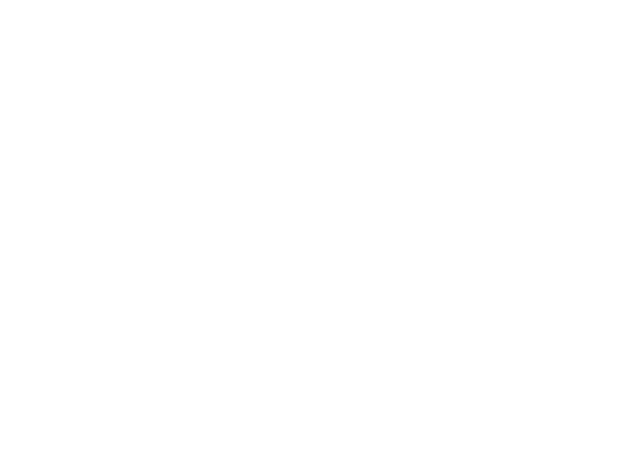
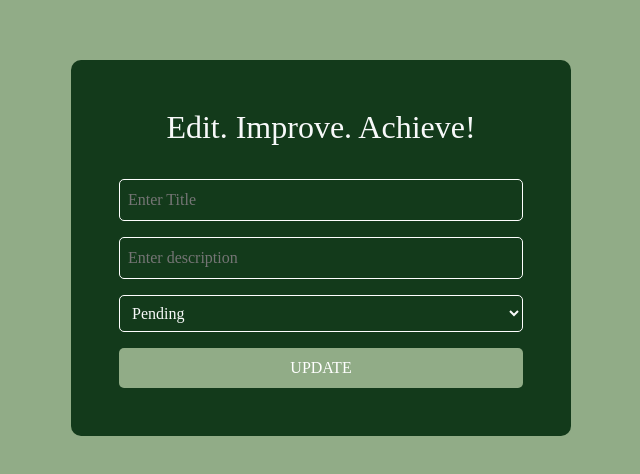
Before and after one commit to Sayana-TS/Todo_App, a React (Vite) app in the folder Frontend/: page /edit/1 in a window 1280 px wide. Before the commit this address had no page. Shown: the part 152-626 px from the top of the page, without its empty margins (319-959 px from the left). Built offline with nearby package versions, Linux system fonts and the light colour scheme; no server answers.

Commit message:
added and set up edit feature and created user Model in backend

```diff
--- a/Frontend/src/App.jsx
+++ b/Frontend/src/App.jsx
@@ -8,7 +8,7 @@ function App() {
     <>
       <Routes>
         <Route path='/' element={<HomePage/>}/>
-        <Route path='/edit' element={<EditPage/>}/>
+        <Route path='/edit/:id' element={<EditPage/>}/>
       </Routes>
     </>
   )
--- /dev/null
+++ b/Frontend/src/Screens/EditPage.css
@@ -0,0 +1,30 @@
+* {
+    margin: 0;
+    padding: 0;
+    box-sizing: border-box;
+}
+
+.main-box {
+    margin-top: 130px !important;
+}
+
+.screen {
+    background-color: #91ac87;
+    font-family: 'Chewy', cursive;
+    display: flex;
+    align-items: center;
+    justify-content: center;
+    min-height: 100vh;
+}
+
+.fields select {
+    background-color: #133a1b;
+    border: 1px solid white;
+    border-radius: 5px;
+}
+
+.fields select:focus {
+    outline: none;
+    border: 2px solid #91ac87;
+    box-shadow: 0 0 5px #91ac87;
+}
--- a/Frontend/src/Screens/EditPage.jsx
+++ b/Frontend/src/Screens/EditPage.jsx
@@ -1,11 +1,77 @@
-import React from 'react'
+import React, { useEffect, useState } from 'react';
+import './EditPage.css'
+import { useParams, useNavigate } from 'react-router-dom';
+import { useGetTodoByIdQuery, useUpdateTodoMutation, useGetTodosQuery } from '../slices/todoApiSlice';
 
 function EditPage() {
+
+  const { id } = useParams()
+
+  const [title, setTitle] = useState('')
+  const [description, setDescription] = useState('')
+  const [isCompleted, setIsCompleted] = useState(false)
+
+  const { data: todo, refetch } = useGetTodoByIdQuery({ id })
+  const [updateTodo] = useUpdateTodoMutation()
+  const {data, refetch : getAllTodos} = useGetTodosQuery()
+
+  const navigate = useNavigate()
+
+  const editHandler = async (e) => {
+    e.preventDefault()
+    try {
+      await updateTodo({
+        title,
+        description,
+        isCompleted,
+        id
+      }).unwrap()
+
+      setTitle('')
+      setDescription('')
+      setIsCompleted(false)
+
+      refetch()
+      getAllTodos()
+
+      navigate('/')
+
+    } catch (error) {
+      console.log(error)
+    }
+  }
+
+  useEffect(()=>{
+    if(todo){
+      setTitle(todo?.title)
+      setDescription(todo?.description)
+      setIsCompleted(todo?.isCompleted)
+    }
+  }, [todo])
+
   return (
     <>
+      <div className="container-fluid screen" style={{ minHeight: '100vh' }}>
+        <div className="main-box m-auto p-5" style={{ height: 'fit-content' }}>
+          <div className="form-box text-light text-center">
+            <form onSubmit={editHandler}>
+              <h2>Edit. Improve. Achieve!</h2>
+              <div className="fields d-flex flex-column gap-3 pt-4">
+                <input type="text" placeholder='Enter Title' className='p-2 text-light' value={title} onChange={(e) => setTitle(e.target.value)} />
+                <input type="text" placeholder='Enter description' className='p-2 text-light' value={description} onChange={(e) => setDescription(e.target.value)} />
+                <select value={isCompleted.toString()} onChange={(e) => setIsCompleted(e.target.value === "true")} className='p-2 text-light'>
+                  <option value="false" className='p-2 text-light'>Pending</option>
+                  <option value="true" className='p-2 text-light'>Completed</option>
+                </select>
+                <button type='submit' className='p-2'>UPDATE</button>
+              </div>
+            </form>
+          </div>
+        </div>
+      </div>
 
     </>
-  )
+  );
 }
 
-export default EditPage
+export default EditPage;
--- a/Frontend/src/Screens/HomePage.css
+++ b/Frontend/src/Screens/HomePage.css
@@ -117,3 +117,8 @@
 .buttons button:hover{
     color: #133a1b;
 }
+
+.completed{
+    text-decoration: line-through;
+    opacity: 0.5;
+}
--- a/Frontend/src/Screens/HomePage.jsx
+++ b/Frontend/src/Screens/HomePage.jsx
@@ -100,11 +100,13 @@ function HomePage() {
                             todos.map((item, index) => (
                                 <div className='display-box d-flex flex-row mb-3' key={item._id}>
                                     <div>
-                                        <p>{index + 1} Title : {item.title}</p>
-                                        <p>Description : {item.description}</p>
+                                        <p className={item?.isCompleted ? 'completed' : null}>{index + 1} Title : {item.title}</p>
+                                        <p className={item?.isCompleted ? 'completed' : null}>Description : {item.description}</p>
                                     </div>
                                     <div className="buttons ms-auto d-flex flex-column pe-3">
-                                        <button><FontAwesomeIcon icon={faPen} style={{ cursor: "pointer" }} /></button>
+                                        {!item.isCompleted && (
+                                            <button onClick={() => navigate(`/edit/${item._id}`)}><FontAwesomeIcon icon={faPen} style={{ cursor: "pointer" }} /></button>
+                                        )}
                                         <button className='pt-2' onClick={() => deleteHandler(item._id)}>
                                             <FontAwesomeIcon icon={faTrash} style={{ cursor: "pointer" }} />
                                         </button>
--- a/Frontend/src/slices/todoApiSlice.js
+++ b/Frontend/src/slices/todoApiSlice.js
@@ -1,26 +1,45 @@
 import { apiSlice } from "./apiSlice";
 
 const todoApiSlice = apiSlice.injectEndpoints({
-    endpoints : (builder) => ({
-        getTodos : builder.query({
-            query : () => ({
-                url : '/api/todo/getTodos'
+  endpoints: (builder) => ({
+    getTodos: builder.query({
+      query: () => ({
+        url: "/api/todo/getTodos",
       }),
     }),
-        createTodo : builder.mutation({
-            query : (data) => ({
-                url : '/api/todo/create-todo',
-                method : 'POST',
-                body : data
+    createTodo: builder.mutation({
+      query: (data) => ({
+        url: "/api/todo/create-todo",
+        method: "POST",
+        body: data,
       }),
     }),
-        deleteTodo : builder.mutation({
-            query : (id) => ({
-                url : `/api/todo/${id}`,
-                method : 'DELETE'
+    deleteTodo: builder.mutation({
+      query: (id) => ({
+        url: `/api/todo/${id}`,
+        method: "DELETE",
       }),
     }),
-    })
-})
+    getTodoById: builder.query({
+      query: (params) => ({
+        url: "/api/todo/getTodoById",
+        params,
+      }),
+    }),
+    updateTodo: builder.mutation({
+      query: (data) => ({
+        url: "/api/todo/update",
+        method: "PATCH",
+        body: data,
+      }),
+    }),
+  }),
+});
 
-export const {useGetTodosQuery, useCreateTodoMutation, useDeleteTodoMutation} = todoApiSlice
+export const {
+  useGetTodosQuery,
+  useCreateTodoMutation,
+  useDeleteTodoMutation,
+  useGetTodoByIdQuery,
+  useUpdateTodoMutation,
+} = todoApiSlice;
```
Also changed, not shown: 1 other file (tests, documents, lock files or other folders). Lines whose indentation alone changed are shown as unchanged.
